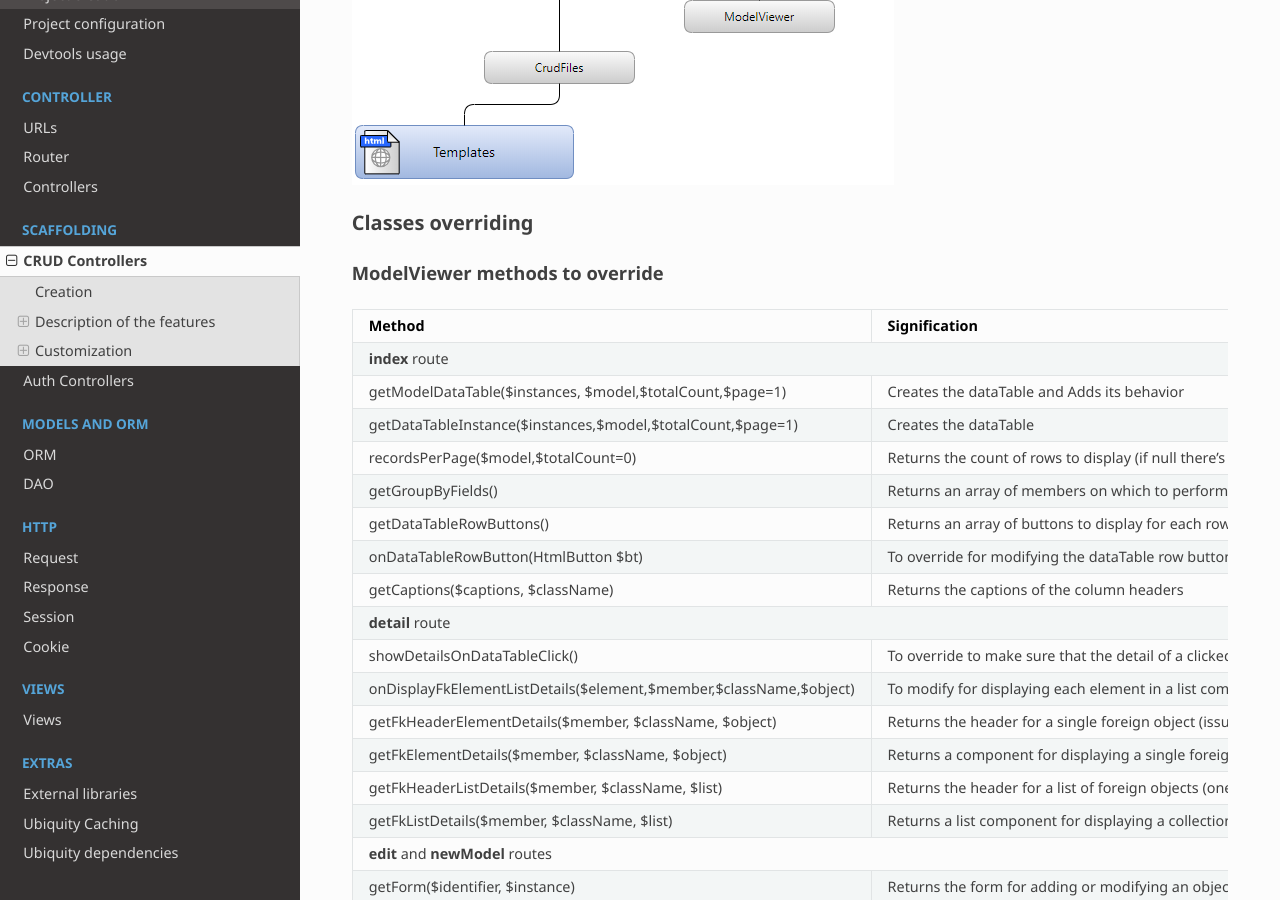
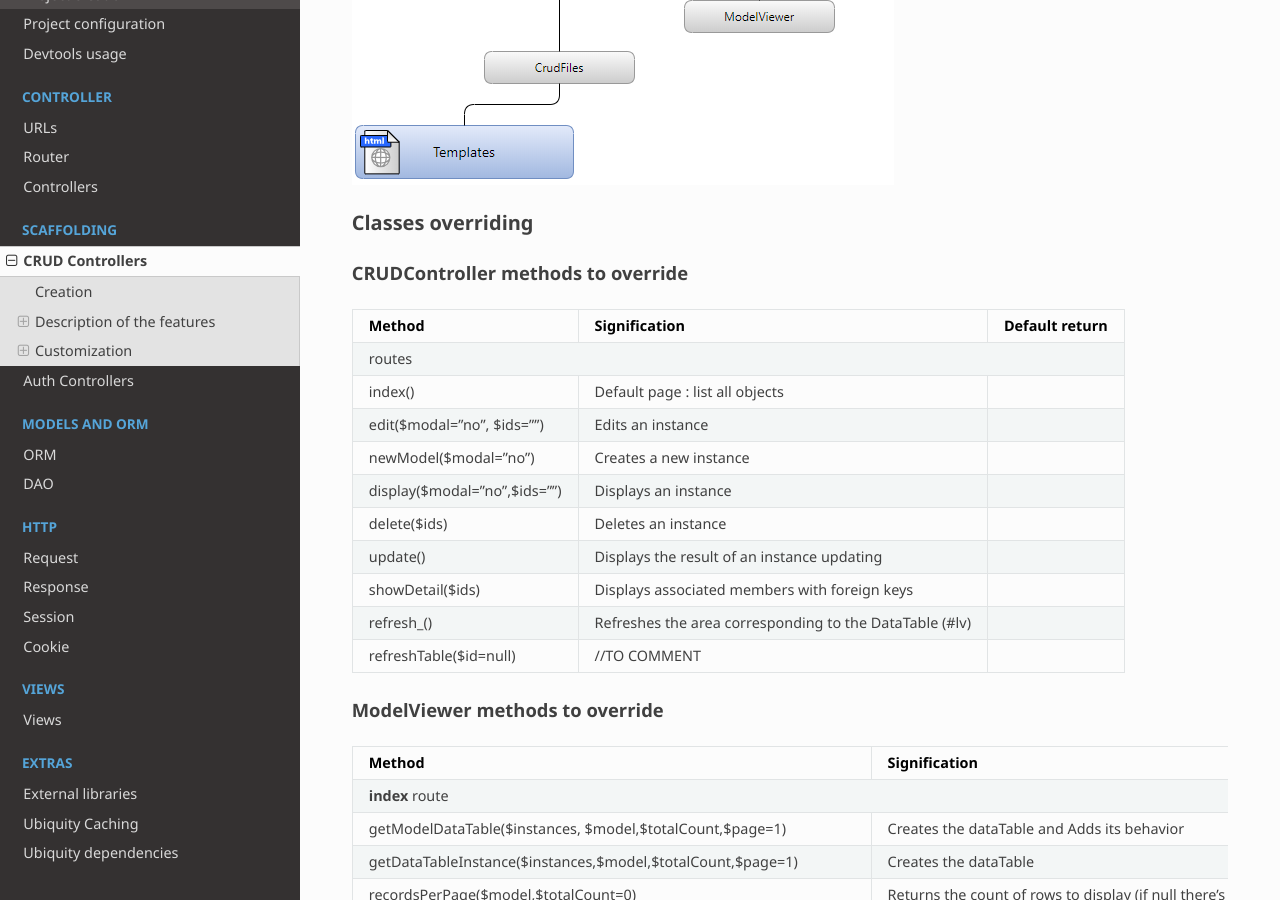
Before and after one commit to phpMv/ubiquity, a Sphinx documentation site: the page built from docs/scaffolding/crud.rst, in a window 1280 px wide and 900 px high, scrolled down 6340 px. Built offline with Sphinx 7.4.7 and the Read the Docs theme 2.0.0, drawn with Linux system fonts in a browser that asks for light colours; some of the changed text lies outside the part shown.

Commit message:
moves _getInstancesFilter in CRUDDatas class + CRUD templates docs

```diff
--- a/docs/scaffolding/crud.rst
+++ b/docs/scaffolding/crud.rst
@@ -116,6 +116,34 @@
 Classes overriding
 ^^^^^^^^^^^^^^^^^^
 
+CRUDController methods to override
+##################################
+
++-------------------------------------------------------------------+---------------------------------------------------------------------------------+-------------------+
+| Method                                                            | Signification                                                                   | Default return    |
++===================================================================+=================================================================================+===================+
+| routes                                                                                                                                                                  |
++-------------------------------------------------------------------+---------------------------------------------------------------------------------+-------------------+
+| index()                                                           | Default page : list all objects                                                 |                   |
++-------------------------------------------------------------------+---------------------------------------------------------------------------------+-------------------+
+| edit($modal="no", $ids="")                                        | Edits an instance                                                               |                   |
++-------------------------------------------------------------------+---------------------------------------------------------------------------------+-------------------+
+| newModel($modal="no")                                             | Creates a new instance                                                          |                   |
++-------------------------------------------------------------------+---------------------------------------------------------------------------------+-------------------+
+| display($modal="no",$ids="")                                      | Displays an instance                                                            |                   |
++-------------------------------------------------------------------+---------------------------------------------------------------------------------+-------------------+
+| delete($ids)                                                      | Deletes an instance                                                             |                   |
++-------------------------------------------------------------------+---------------------------------------------------------------------------------+-------------------+
+| update()                                                          | Displays the result of an instance updating                                     |                   |
++-------------------------------------------------------------------+---------------------------------------------------------------------------------+-------------------+
+| showDetail($ids)                                                  | Displays associated members with foreign keys                                   |                   |
++-------------------------------------------------------------------+---------------------------------------------------------------------------------+-------------------+
+| refresh_()                                                        | Refreshes the area corresponding to the DataTable (#lv)                         |                   |
++-------------------------------------------------------------------+---------------------------------------------------------------------------------+-------------------+
+| refreshTable($id=null)                                            | //TO COMMENT                                                                    |                   |
++-------------------------------------------------------------------+---------------------------------------------------------------------------------+-------------------+
+
+
 ModelViewer methods to override
 ###############################
 
@@ -185,6 +213,8 @@
 | Method                                                       | Signification                                                                   | Default return         |
 +==============================================================+=================================================================================+========================+
 | **index** route                                                                                                                                                         |
++--------------------------------------------------------------+---------------------------------------------------------------------------------+------------------------+
+| _getInstancesFilter($model)                                  | Adds a condition for filtering the instances displayed in dataTable             | 1=1                    |
 +--------------------------------------------------------------+---------------------------------------------------------------------------------+------------------------+
 | getFieldNames($model)                                        | Returns the fields to display in the **index** action for $model                | all member names       |
 +--------------------------------------------------------------+---------------------------------------------------------------------------------+------------------------+
@@ -280,7 +310,11 @@
 
 Displayed in **frm** block
 
+.. image:: /_static/images/crud/template_form.png
+
 display.html
 ############
 
 Displayed in **frm** block
+
+.. image:: /_static/images/crud/template_display.png
```
Also changed, not shown: docs/_static/images/crud/template_display.png (added), docs/_static/images/crud/template_form.png (added), docs/_static/images/crud/template_index.png, 4 other files.
